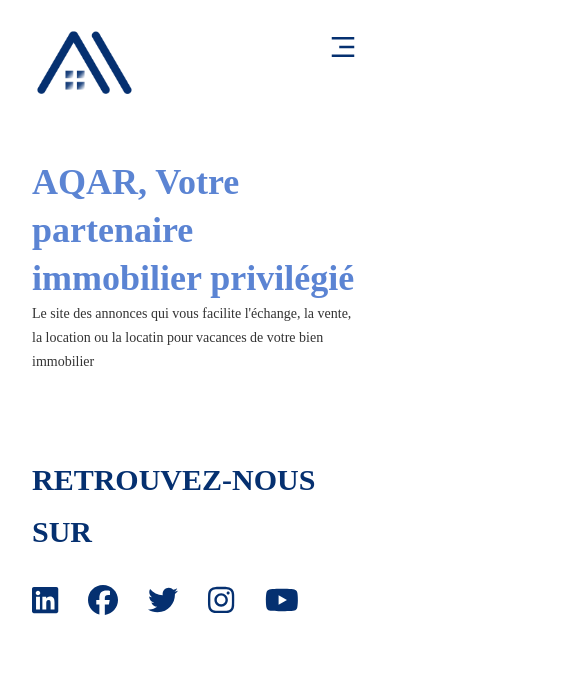
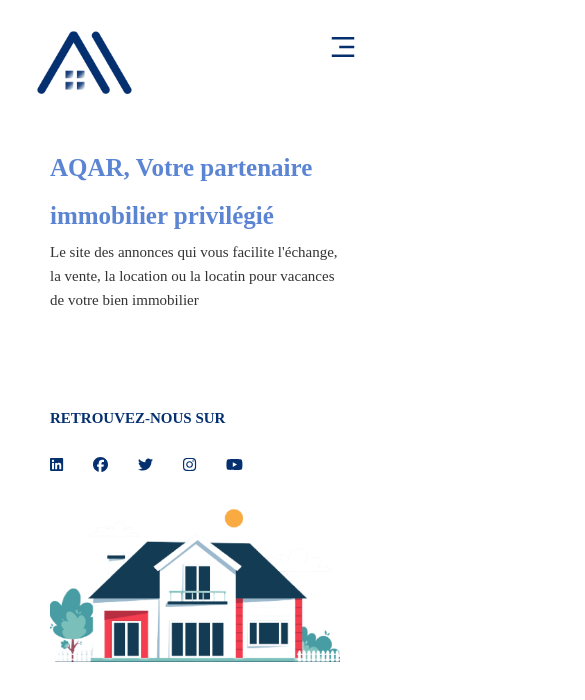
Before and after one commit to inasbou/application-Web-d-annonces-immobili-res, a React (Create React App) app: page / in a window 390 px wide. Shown: the top 700 px of the page, 585 px wide, since content can reach past the window. Built offline with nearby package versions, Linux system fonts and the light colour scheme.

Commit message:
second commit

```diff
--- a/src/Components/Header/Header.css
+++ b/src/Components/Header/Header.css
@@ -1,6 +1,7 @@
 .header {
     display: flex;
     flex-direction: row;
+    padding:50px;
 }
 
 .header-content {
@@ -42,6 +43,7 @@
 margin-top: 80px;
 }
 .header-image {
+
     flex: 1;
     display: flex;
     justify-content: center;
@@ -50,26 +52,33 @@
 }
 
 .header-image img {
-position: absolute;
-width: 900px;
-height: 700px;
-left: 824px;
-top: 80px;
+    width: 100%;
+    height: 100%;
 
 }
+.icons {
+    max-width: 750px ;
+}
+.icons button {
+    color:#053070 ;
+    font-size: 30px ;
+    margin-right: 30px;
+    margin-top: 10px;
+}
 
+.icons button:hover {
+    transform: scale( 1.1 );
+}
 @media screen and (max-width: 1050px) {
     .header {
         flex-direction: column;
+
     }
 
     .header-content {
-        margin: 0 0 3rem;
+        margin: 0 0 2rem;
     }
-    .header-image {
-        width : 500px ;
-        height : 300px ;
-    }
+
 }
 
 @media screen and (max-width: 650px) {
@@ -82,42 +91,24 @@
         font-size: 16px;
         line-height: 24px;
     }
-    .header-image {
-        width : 500px ;
-        height : 300px ;
-    }
+
 
 }
 
 @media screen and (max-width: 490px) {
     .header-content h1 {
-        font-size: 36px;
+        font-size: 25px;
         line-height: 48px;
     }
 
     .header-content h6 {
-        font-size: 14px;
+        font-size: 15px;
         line-height: 24px;
     }
-    .header-image {
-        width : 500px ;
-        height : 300px ;
+    .reseausocioaux p {
+        font-size:15px;
     }
-
+    .icons button{
+        font-size: 15px;
+    }
 }
-
-.icons {
-    max-width: 750px ;
-
-
-}
-.icons button {
-    color:#053070 ;
-    font-size: 30px ;
-    margin-right: 30px;
-    margin-top: 20px;
-}
-
-.icons button:hover {
-    transform: scale( 1.1 );
-}
--- a/src/Components/Header/Header.js
+++ b/src/Components/Header/Header.js
@@ -6,7 +6,7 @@
 
 function Header() {
   return (
-    <div className="header section__padding">
+    <div className="header ">
     <div className="header-content">
 
       <h1 className="gradient__text">AQAR, Votre partenaire immobilier privilégié</h1>
--- a/src/Components/Navbarhome/Navbarhome.css
+++ b/src/Components/Navbarhome/Navbarhome.css
@@ -31,8 +31,9 @@
 
 .navbar-sign {
     display: flex;
-    justify-content: flex-start;
-    align-items: center;
+    justify-content:flex-start;
+    align-items:center;
+
 }
 
 .navbar-links_container p,
@@ -53,7 +54,6 @@
 .openModalBtn ,
 .navbar-menu_container-links-signin button {
     box-sizing: border-box;
-    position: absolute;
     width: 207px;
     height: 62px;
     left: 1250px;
@@ -80,7 +80,6 @@
 }
 .openModal2Btn ,
 .navbar-menu_container-links-signup button {
-    position: absolute;
     width: 207px;
     height: 62px;
     left: 1500px;
@@ -112,8 +111,8 @@
 
 .navbar-menu_container {
     display: flex;
-    justify-content: flex-end;
-    align-items: flex-end;
+    justify-content: center;
+    align-items: center;
     flex-direction: column;
     text-align: center ;
     background: #5B84D3;
--- a/src/Components/Navbarhome/Navbarhome.js
+++ b/src/Components/Navbarhome/Navbarhome.js
@@ -17,6 +17,8 @@
         <div className="navbar-links_container">
           <p><a href="/apropos">A propos</a></p>
           <p><a href="/aide">Aide</a></p>
+        </div>
+       </div>
         <div className="navbar-sign">
       <div className="navbar-signin">
       <button  className="openModalBtn"
@@ -37,8 +39,8 @@
         {modal2Open && <Modal2 setOpenModal={setModal2Open} />}
       </div>
       </div>
-        </div>
-      </div>
+
+
 
 
       <div className="navbar-menu">
--- a/src/Pages/Userpage/Userpage.js
+++ b/src/Pages/Userpage/Userpage.js
@@ -4,28 +4,28 @@
 import {faArrowTurnUp , faPen , faUser , faPager} from '@fortawesome/free-solid-svg-icons';
 import { FontAwesomeIcon } from '@fortawesome/react-fontawesome';
 import Userimage from '../../assets/Ellipse 1.png';
-function Userpage() {
+const Userpage =() => {
   return (
     <>
     <Navbar/>
     <div className="userpage">
-     <button className="retourbtn" onClick={"/main"}>
+     <button className="retourbtn" >
      <FontAwesomeIcon icon={faArrowTurnUp} />
-      Retour
+      <a href="/main">Retour</a>
       </button>
      <div className="box1">
       <div className="links">
-      <a>
+      <a href="/userpage">
       <FontAwesomeIcon icon={faUser} />
       Mon Compte
       </a>
-      <a>
+      <a href="/mesannonce">
       <FontAwesomeIcon icon={faPager} />
       Mes annonces
       </a>
       </div>
-      <div className='decnxn'>
-      <a>
+      <div className="decnxn"  >
+      <a href="/">
       Déconnexion
       </a>
       </div>
```
Also changed, not shown: src/assets/image.png.
